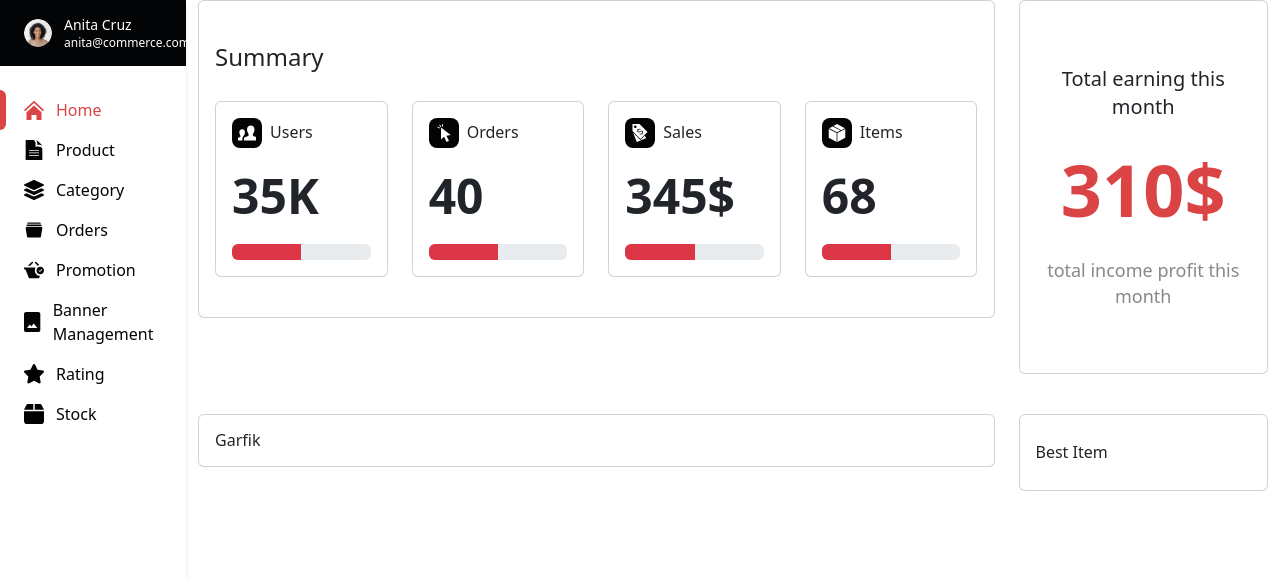
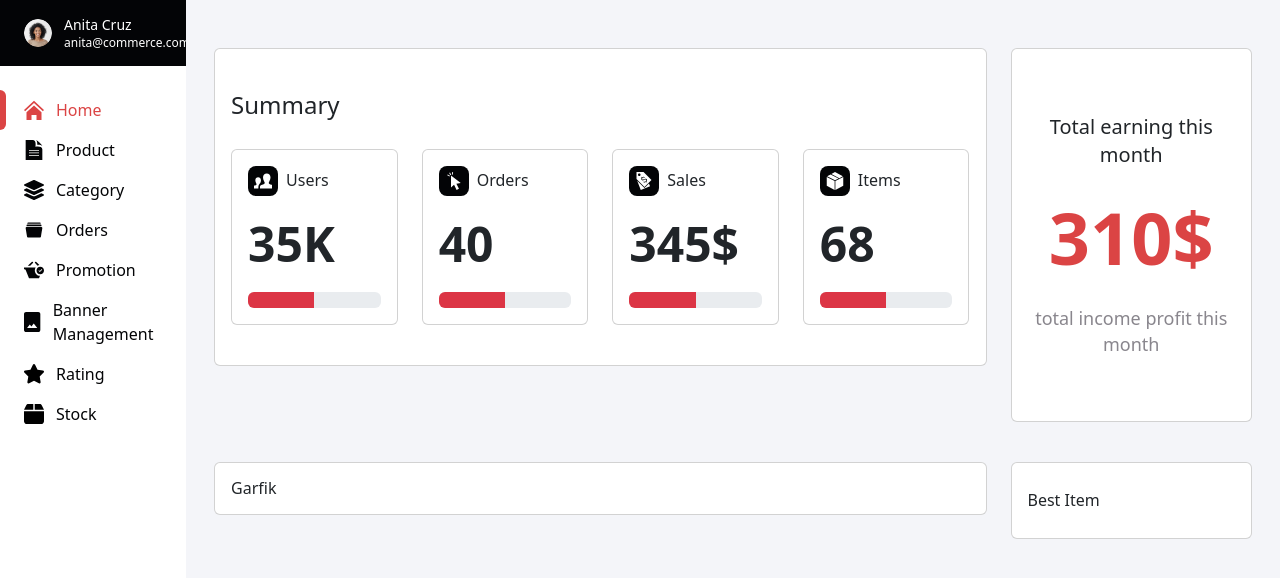
Before and after one commit to AchmadZahrulAZ/dashboard-ecommerce-kelompok-1, a React (Vite) app: page / in a window 1280 px wide. Shown: the top 578 px of the page. Built offline with nearby package versions, Linux system fonts and the light colour scheme.

Commit message:
fixed : fixed sidebar container

```diff
--- a/src/pages/Dashboard.jsx
+++ b/src/pages/Dashboard.jsx
@@ -1,5 +1,10 @@
 import React from "react";
-import { BrowserRouter as Router, Route, Routes, useLocation } from "react-router-dom";
+import {
+  BrowserRouter as Router,
+  Route,
+  Routes,
+  useLocation,
+} from "react-router-dom";
 import SidebarComponent from "../components/SidebarComponent";
 import BannerPage from "./BannerPage";
 import ProductPage from "./ProductPage";
@@ -51,9 +56,10 @@ const DashboardWithSidebar = () => {
   };
 
   return (
-    <div className="flex">
+    <div className="flex items-start justify-center lg:justify-between">
+      <SidebarComponent activePage={getActivePage()} />
+      <div className="flex flex-col w-full h-screen px-3 py-12 bg-backgroundcstm">
         {/* Pass activePage dynamically */}
-      <SidebarComponent activePage={getActivePage()} />
         <Routes>
           <Route path="/" element={<HomePage />} />
           <Route path="/home" element={<HomePage />} />
@@ -83,6 +89,7 @@ const DashboardWithSidebar = () => {
           <Route path="/category" element={<CategoryPage />} />
         </Routes>
       </div>
+    </div>
   );
 };
 
```
Also changed, not shown: src/main.jsx (+9 -8 lines). Lines whose indentation alone changed are shown as unchanged.
